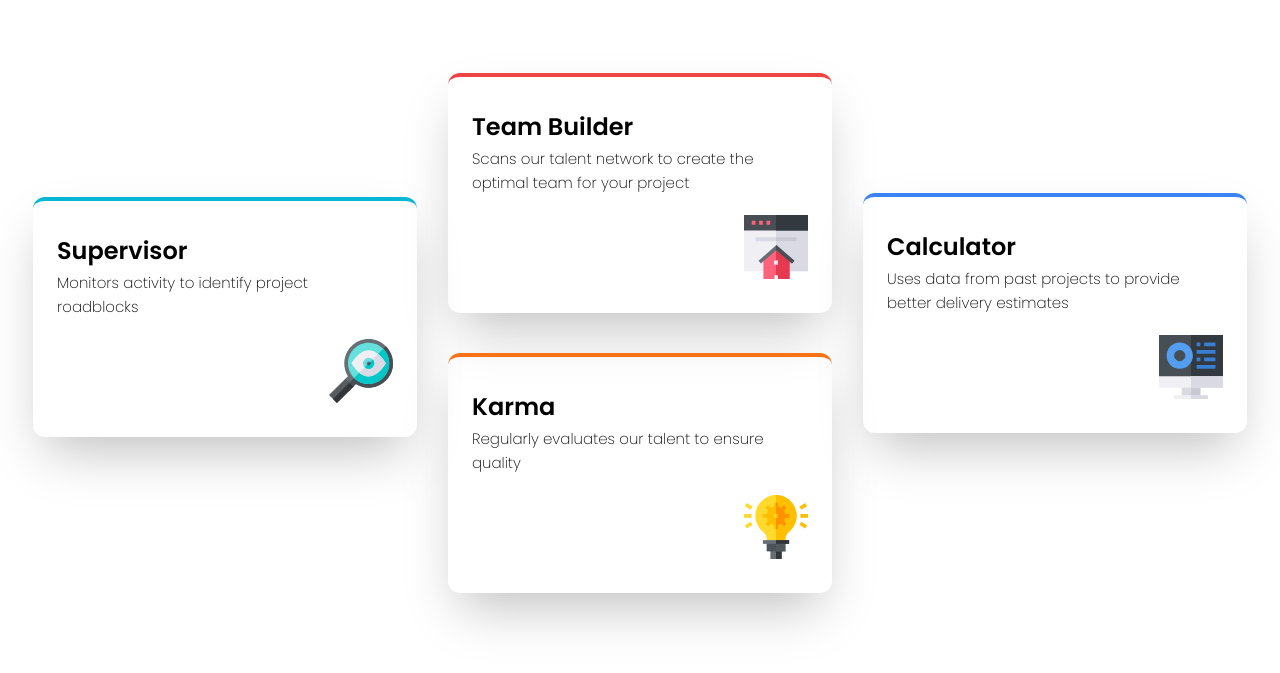
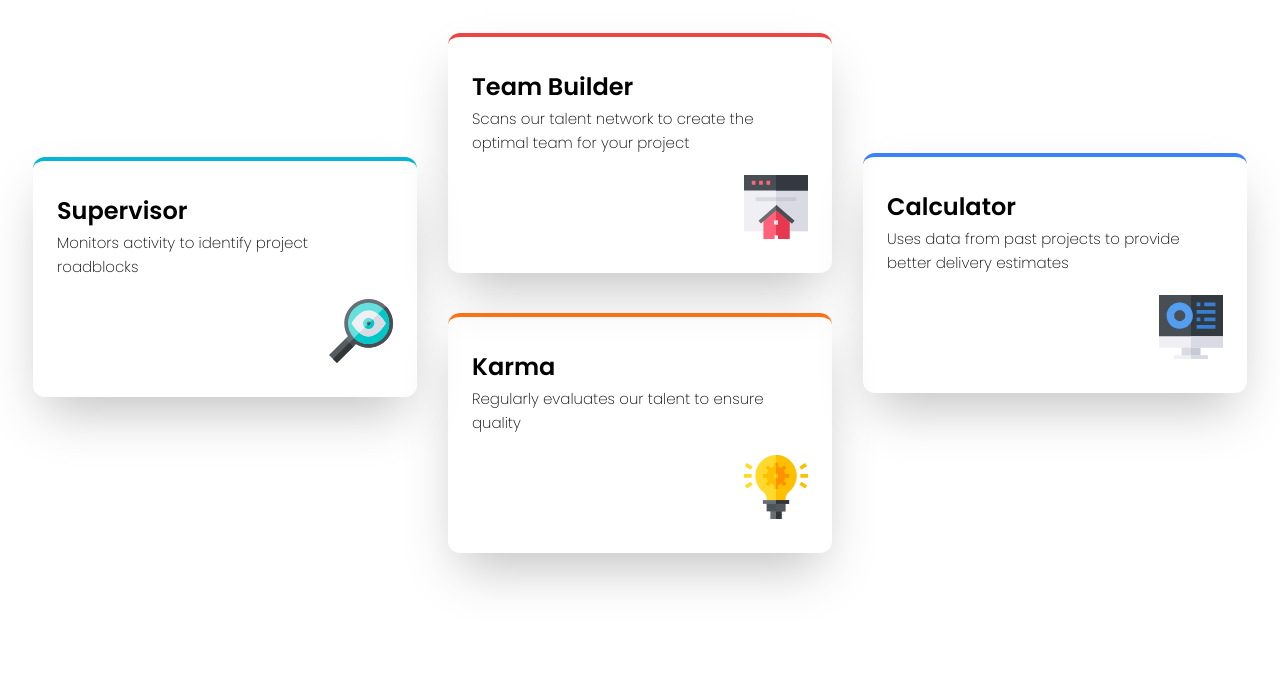
Before and after one commit to kalebemax/four-card-feature-section-master, a plain HTML site: page index.html in a window 1280 px wide. Shown: the part 206-879 px from the top of the page. After the commit the page ends 839 px from the top, so only its background shows below. Drawn offline with nearby package versions, Linux system fonts and the light colour scheme.

Commit message:
html updated

```diff
--- a/index.html
+++ b/index.html
@@ -16,7 +16,7 @@
   <script src="https://cdn.tailwindcss.com"></script>
 </head>
 <body class="flex flex-col justify-center items-center">
-  <main class="font-[Poppins] text-[15px] flex flex-col justify-center items-center lg:mb-40 m-10">
+  <main class="font-[Poppins] text-[15px] flex flex-col justify-center items-center lg:mb-40">
     <div class="mt-10 flex flex-col justify-center items-center">
       <h1 class="font-extralight text-3xl">Reliable, efficient delivery</h1>
       <h2 class="mb-5 font-semibold text-3xl">Powered by Technology</h2>
```
